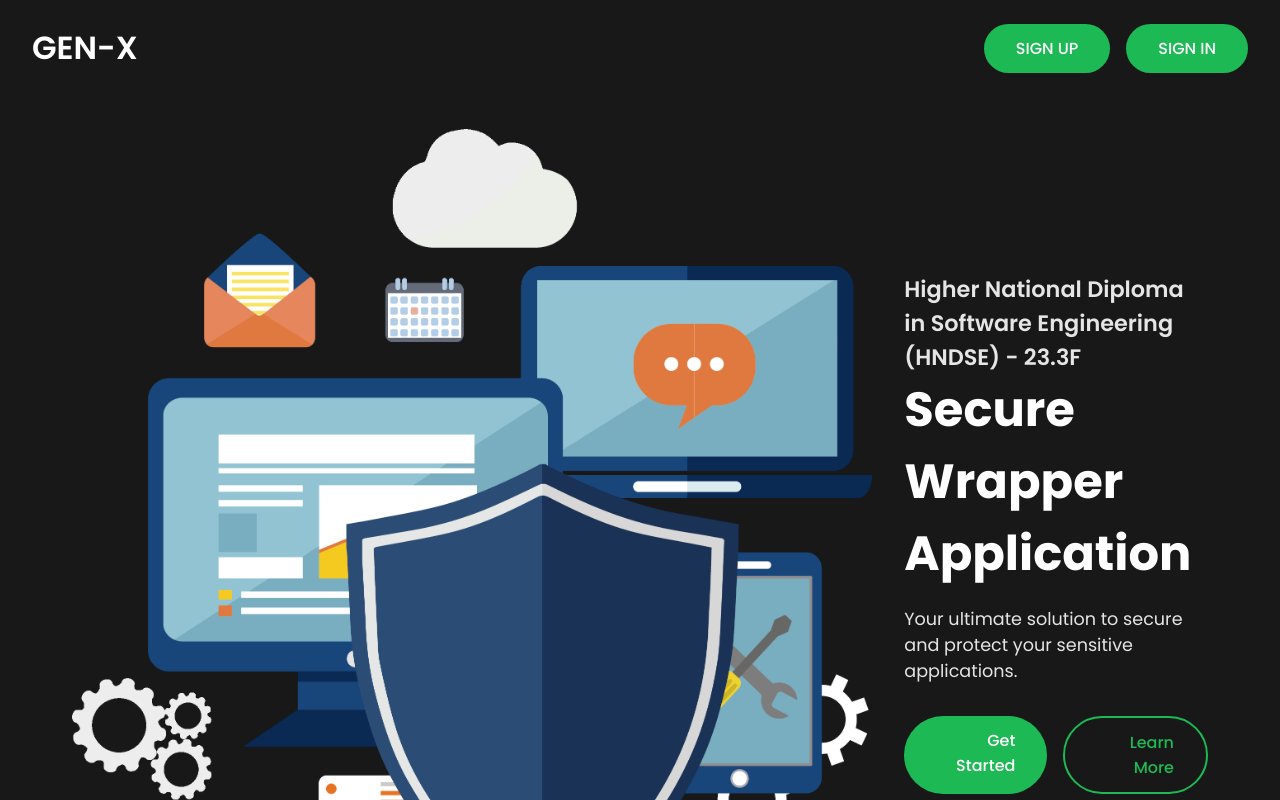
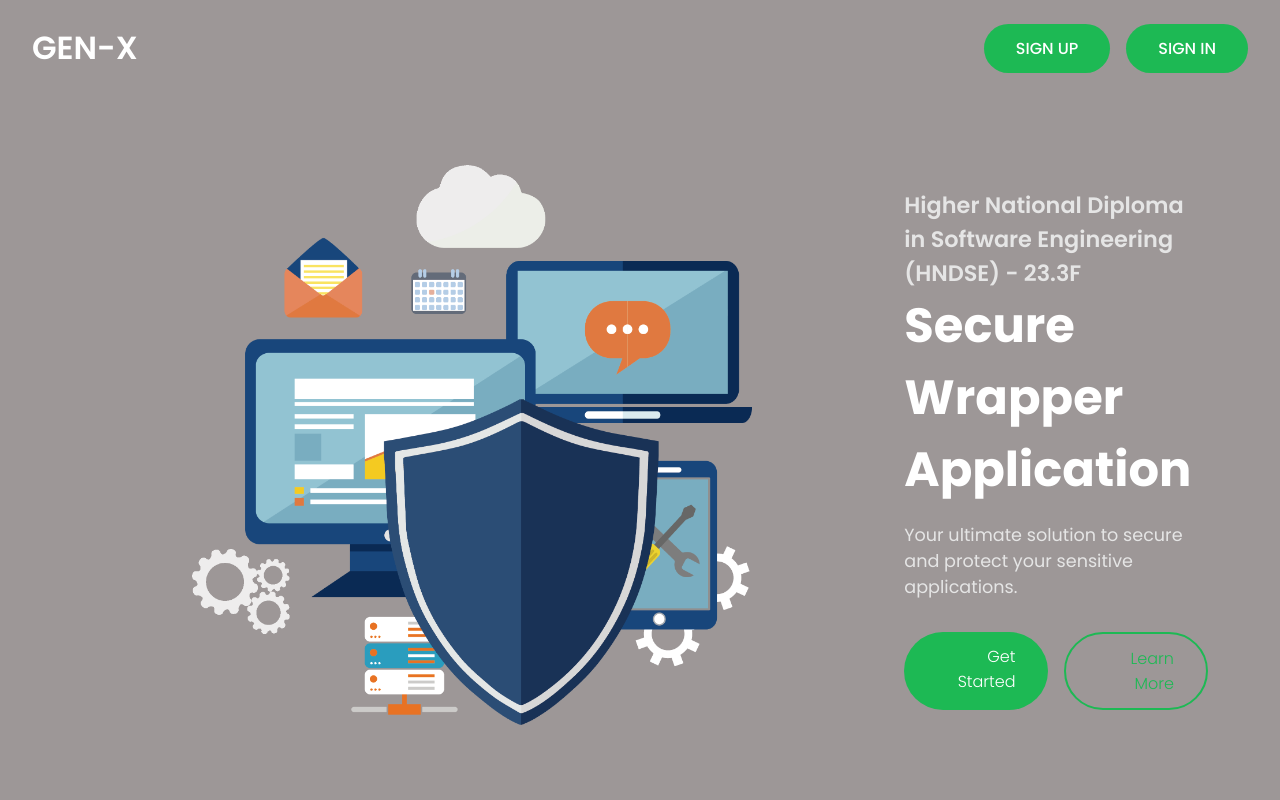
Before and after one commit to DanupaSangeeth/backend_for_hostted, a React (Create React App) app in the folder client/: page / in a window 1280 px wide. Built offline with nearby package versions, Linux system fonts and the light colour scheme.

Commit message:
55th commit

```diff
--- a/client/src/components/LandingPage/LandingPage.css
+++ b/client/src/components/LandingPage/LandingPage.css
@@ -1,7 +1,7 @@
 @import url('https://fonts.googleapis.com/css2?family=Poppins:wght@300;400;500;600;700&display=swap');
 
 :root {
-  --primary-color: #181818;
+  --primary-color: #9d9797;
   --secondary-color: #f54725;
   --accent-color: #1db954; /* Bright green accent */
   --hover-color: #1ed760; /* Hover state for buttons */
@@ -77,7 +77,7 @@
 }
 
 .header__image img {
-  max-width: 100%;
+  max-width: 70%;
   height: auto;
 }
 
@@ -113,7 +113,7 @@
 .header__btn {
   padding: 0.75rem 2rem;
   font-size: 1rem;
-  font-weight: 500;
+  font-weight: 200;
   color: var(--text-light);
   background-color: var(--accent-color);
   border: none;
```
